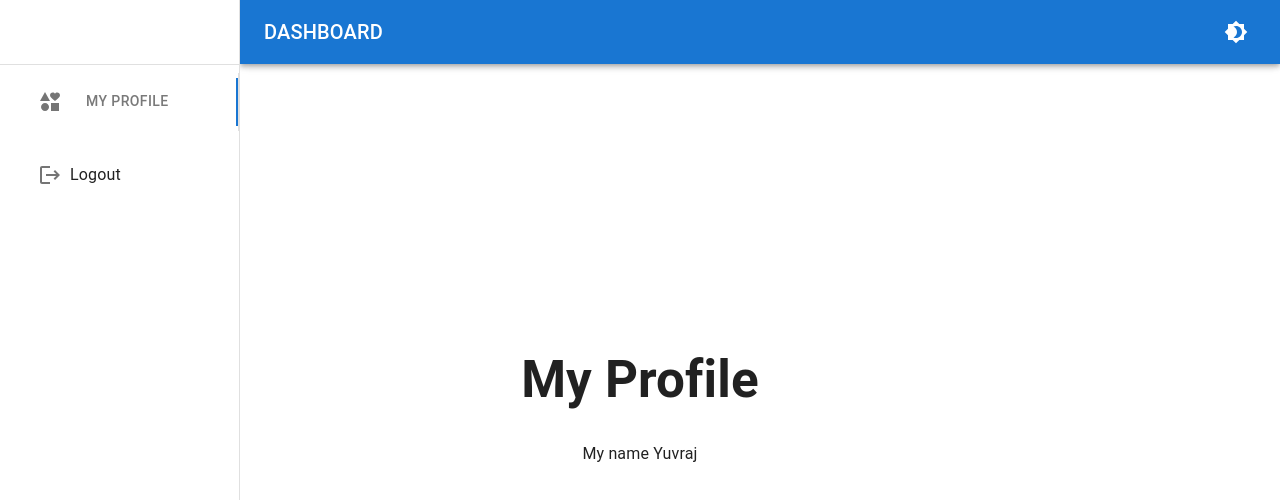
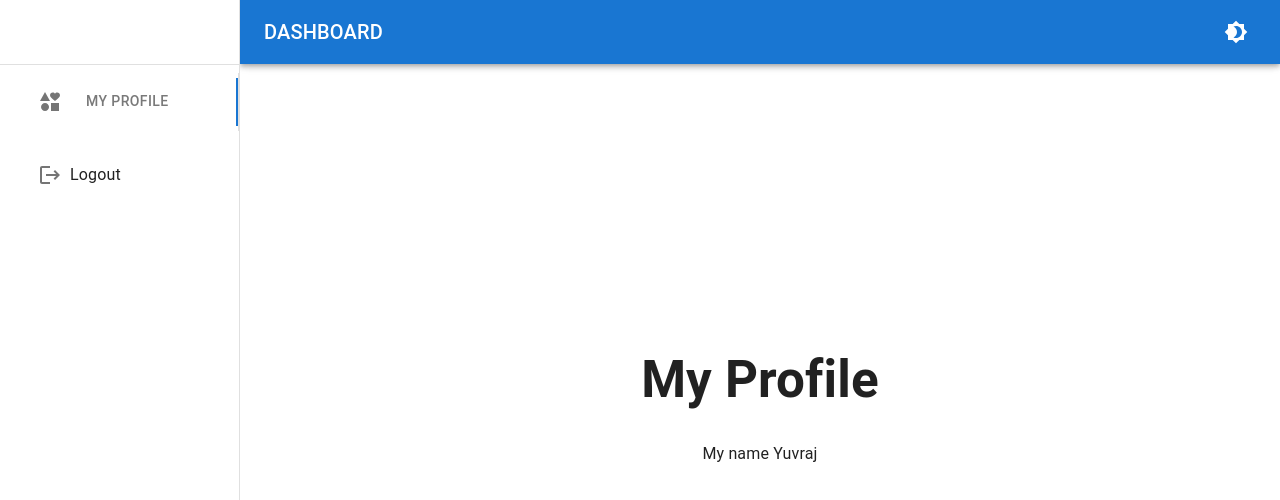
Before and after one commit to rohitkori/Digital-Community-Platform, a React (Vite) app in the folder frontend/: page /dashboard in a window 1280 px wide. Shown: the top 500 px of the page. Built offline with nearby package versions, Linux system fonts and the light colour scheme.

Commit message:
resolve that navbar bug in mobile

```diff
--- a/frontend/src/pages/Dashboard.jsx
+++ b/frontend/src/pages/Dashboard.jsx
@@ -28,23 +28,19 @@ function TabPanel(props) {
   const { children, value, index, ...other } = props;
 
   return (
-    <div
+    <Box
       role="tabpanel"
       hidden={value !== index}
       id={`vertical-tabpanel-${index}`}
       aria-labelledby={`vertical-tab-${index}`}
       {...other}
     >
-      {value === index && (
-        <Box sx={{ p: 3 }}>
-          <Typography>{children}</Typography>
-        </Box>
-      )}
-    </div>
+      {value === index && <Box sx={{ p: 3 }}>{children}</Box>}
+    </Box>
   );
 }
 
-const Dashboard = (props) => {
+const Dashboard = () => {
   const [mobileOpen, setMobileOpen] = React.useState(false);
   const [isClosing, setIsClosing] = React.useState(false);
   const [tab, setTab] = useState(0);
@@ -57,16 +53,14 @@ const Dashboard = (props) => {
     setTab(newValue);
   };
   const handleDrawerClose = () => {
-    setIsClosing(true);
+    // setIsClosing(true);
     setMobileOpen(false);
   };
-  const handleDrawerTransitionEnd = () => {
-    setIsClosing(false);
-  };
+  // const handleDrawerTransitionEnd = () => {
+  //   setIsClosing(false);
+  // };
   const handleDrawerToggle = () => {
-    if (!isClosing) {
-      setMobileOpen(!mobileOpen);
-    }
+    setMobileOpen(!mobileOpen);
   };
 
   function a11yProps(index) {
@@ -201,19 +195,22 @@ const Dashboard = (props) => {
             </IconButton>
           </Toolbar>
         </AppBar>
-        <Box component="nav" aria-label="mailbox folders">
+        <Box
+          component="nav"
+          sx={{ width: { sm: drawerWidth }, flexShrink: { sm: 0 } }}
+          aria-label="mailbox folders"
+        >
           {/* The implementation can be swapped with js to avoid SEO duplication of links. */}
-
           <Drawer
-            variant="permanent"
+            variant="temporary"
             open={mobileOpen}
-            onTransitionEnd={handleDrawerTransitionEnd}
+            // onTransitionEnd={handleDrawerTransitionEnd}
             onClose={handleDrawerClose}
             ModalProps={{
               keepMounted: true, // Better open performance on mobile.
             }}
             sx={{
-              display: { xs: "none", sm: "block" },
+              display: { xs: "block", sm: "none" },
               "& .MuiDrawer-paper": {
                 boxSizing: "border-box",
                 width: drawerWidth,
@@ -222,12 +219,27 @@ const Dashboard = (props) => {
           >
             {drawer}
           </Drawer>
+          <Drawer
+            variant="permanent"
+            sx={{
+              display: { xs: "none", sm: "block" },
+              "& .MuiDrawer-paper": {
+                boxSizing: "border-box",
+                width: drawerWidth,
+              },
+            }}
+            open
+          >
+            {drawer}
+          </Drawer>
         </Box>
         <Box
           component="main"
-          //   sx={{
-          //     width: "100%",
-          //   }}
+          sx={{
+            flexGrow: 1,
+            p: 3,
+            width: { sm: `calc(100% - ${drawerWidth}px)` },
+          }}
         >
           {/* <Toolbar /> */}
           {Items.map((item, index) => (
```
Also changed, not shown: frontend/src/components/Dashboard/MyProfile.jsx (+7 -7 lines).
